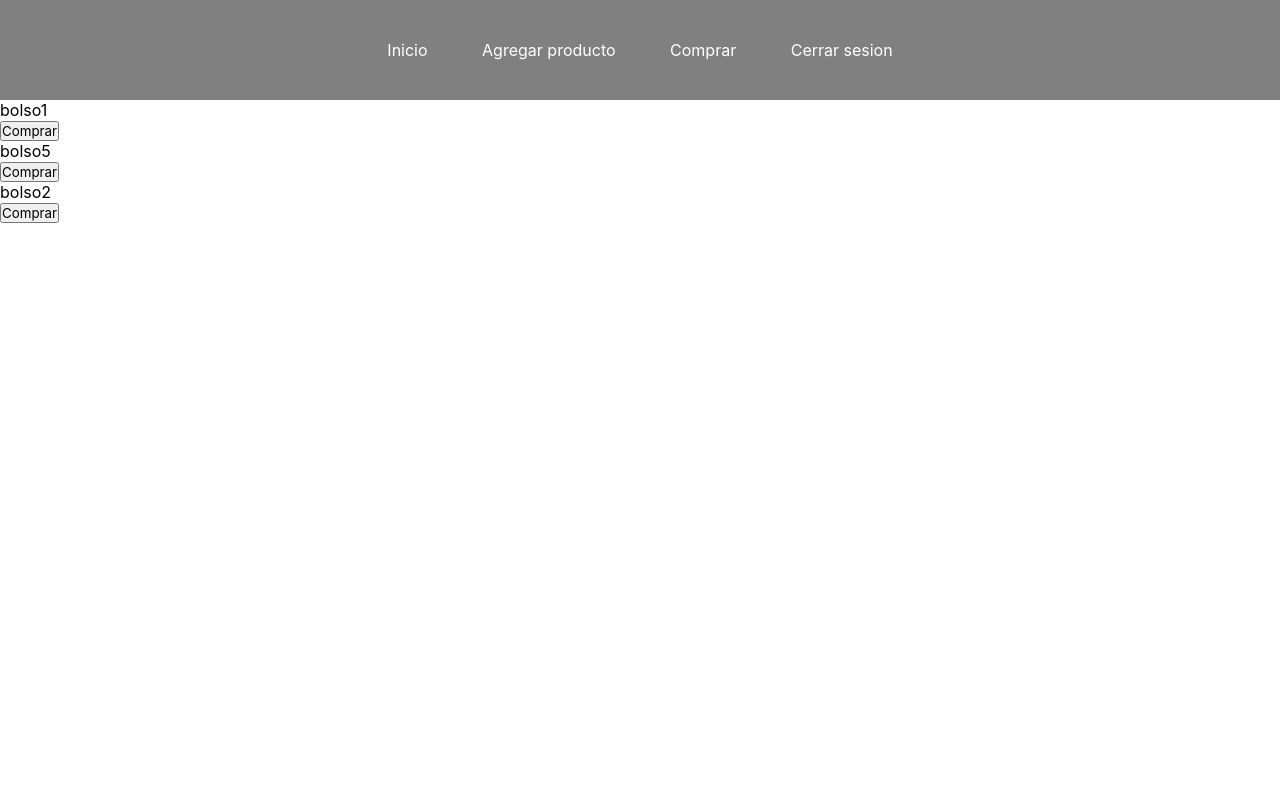
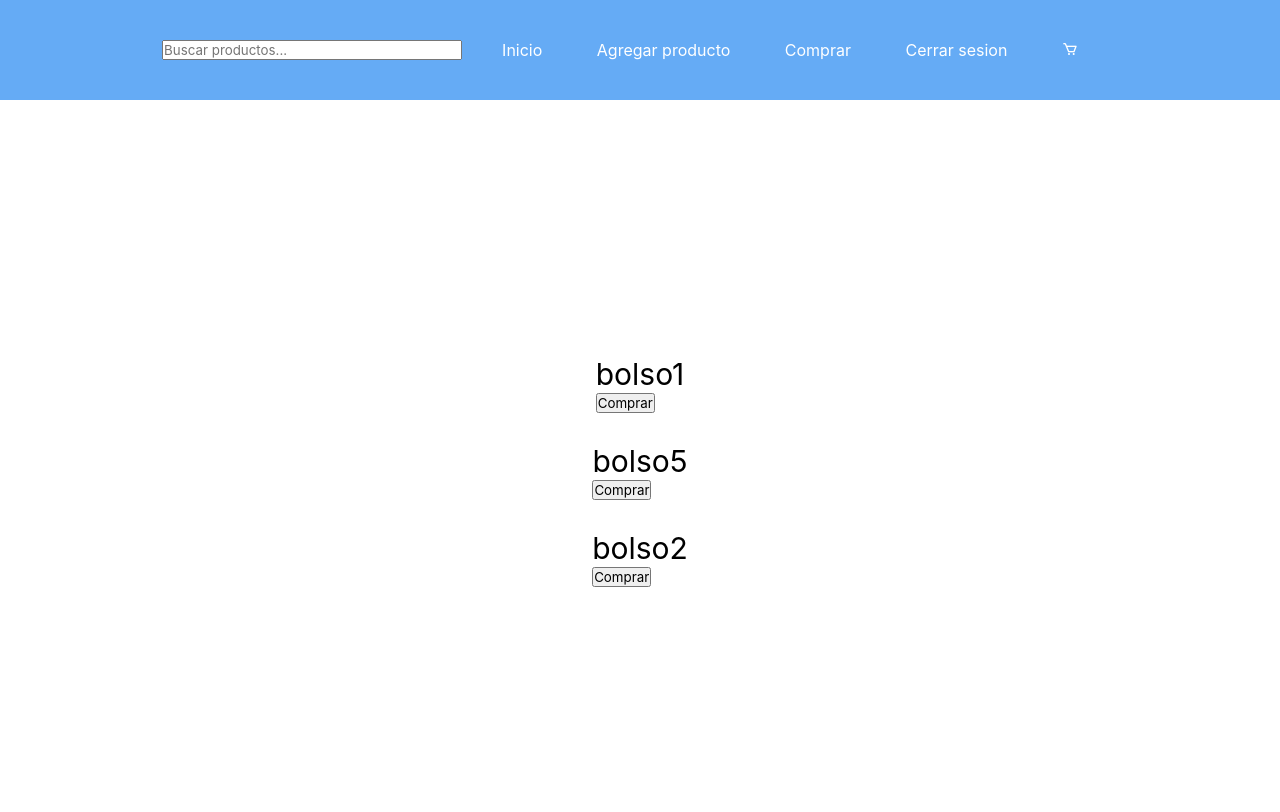
Before and after one commit to Facunare/ecommerceProject, a Django app: page /buy/ in a window 1280 px wide. Before the commit the page ends 223 px from the top, so only its background shows below. Run offline with Django 4.2, Linux system fonts and the light colour scheme; a user stored in the database is signed in; data comes from the database, SQL or seed files in the repository; both versions use the stored data as it was after the commit.

Commit message:
arreglos, icono carrito, etc.

```diff
--- a/ecommerce/static/style.css
+++ b/ecommerce/static/style.css
@@ -4,33 +4,62 @@
     font-family: -apple-system, BlinkMacSystemFont, 'Segoe UI', Roboto, Oxygen, Ubuntu, Cantarell, 'Open Sans', 'Helvetica Neue', sans-serif;
 }
 
+body{
+    height: 100vh;
+}
+
 nav{
     display: flex;
-    background-color: gray;
+    background-color: rgb(101, 171, 245);
     justify-content: center;
+    align-items: center;
+}
+
+input{
+    width: 300px;
+    height: 20px;
 }
 
 ul{
     padding: 15px;
 }
 
-li{
+.base_li{
     display: inline-block;
     text-decoration: none;
     margin: 20px;
     padding: 5px;
-
+    color: white;
     list-style: none;
     border-radius: 10px;
     transition: background-color ease .3s;
 }
 
-a{
-    color: white;
+.signin_a, .signup_a{
+    color: rgb(24, 78, 255);
     text-decoration: none;
 
 }
 
-li:hover{
-    background-color: rgba(214, 214, 214, 0.5);
+.base_a{
+    text-decoration: none;
+    color: white;
 }
+
+.base_li:hover{
+    background-color: rgba(0, 119, 255, 0.696);
+}
+
+main{
+    display: flex;
+    justify-content: center;
+    align-items: center;
+    height: 89vh;
+    flex-direction: column;
+}
+
+.product{
+
+    font-size: 30px;
+    margin-top: 30px;
+}
--- a/ecommerce/templates/base.html
+++ b/ecommerce/templates/base.html
@@ -7,25 +7,29 @@
     <meta http-equiv="X-UA-Compatible" content="IE=edge">
     <meta name="viewport" content="width=device-width, initial-scale=1.0">
     <link rel="stylesheet" href="{% static 'style.css' %}">
+    <link href='https://unpkg.com/boxicons@2.1.4/css/boxicons.min.css' rel='stylesheet'>
+
     <title>Pagina</title>
 </head>
 <body>
     <nav>
+        <input type="search" name="buscar" id="buscar" placeholder="Buscar productos...">
         <ul>
-            <li><a href="/">Inicio</a></li>
+
+            <li class="base_li"><a href="/" class="base_a">Inicio</a></li>
 
 
             {% if user.is_staff %}
-                <li><a href="{% url 'addStock' %}">Agregar producto</a></li>
+                <li class="base_li"><a href="{% url 'addStock' %}" class="base_a">Agregar producto</a></li>
             {% endif %}
-            <li><a href="{% url 'buy' %}">Comprar</a></li>
+                <li class="base_li"><a href="{% url 'buy' %}" class="base_a">Comprar</a></li>
             {% if user.is_authenticated %}
-                <li><a href="{% url 'logout' %}">Cerrar sesion</a></li>
+                <li class="base_li"><a href="{% url 'logout' %}" class="base_a">Cerrar sesion</a></li>
             {% else %}
-                <li><a href="{% url 'signup' %}">Registrarse</a></li>
-                <li><a href="{% url 'signin' %}">Iniciar Sesión</a></li>
+                <li class="base_li"><a href="{% url 'signup' %}" class="base_a">Registrarse</a></li>
+                <li class="base_li"><a href="{% url 'signin' %}" class="base_a">Iniciar Sesión</a></li>
             {% endif %}
-
+                <li class="base_li"><a href="" class="base_a"><i class='bx bx-cart'></i></a></li>
 
 
 
--- a/ecommerce/templates/buy.html
+++ b/ecommerce/templates/buy.html
@@ -1,10 +1,24 @@
 {% extends 'base.html' %}
+{% load static %}
+
+<!DOCTYPE html>
+<html lang="en">
+<head>
+    <meta charset="UTF-8">
+    <meta http-equiv="X-UA-Compatible" content="IE=edge">
+    <meta name="viewport" content="width=device-width, initial-scale=1.0">
+    <link rel="stylesheet" href="{% static 'style.css' %}">
+    <title>Document</title>
+</head>
+<body>
+
 
         {% block content %}
+        <main>
             {% for product in products %}
             <form action="" method="POST">
                 {% csrf_token %}
-    <p>{{product}}</p>
+                <p class="product">{{product}}</p>
                 <button>
                     Comprar
                 </button>
@@ -12,4 +26,10 @@
 
 
             {% endfor %}
+
+        </main>
         {% endblock %}
+
+
+</body>
+</html>
--- a/ecommerce/templates/signin.html
+++ b/ecommerce/templates/signin.html
@@ -8,5 +8,7 @@
     <button>
         Iniciar
     </button>
+
 </form>
+<a class="signin_a" href="{% url 'signup' %}">¿No tienes una cuenta? Registrate aquí</a>
 {% endblock %}
--- a/ecommerce/templates/signup.html
+++ b/ecommerce/templates/signup.html
@@ -9,5 +9,5 @@
         Iniciar Sesión
     </button>
 </form>
-
+<a href="{% url 'signin' %}" class="signup_a">¿Ya tienes una cuenta? Ingresá aquí</a>
 {% endblock %}
```
Also changed, not shown: db.sqlite3. Lines whose indentation alone changed are shown as unchanged.
